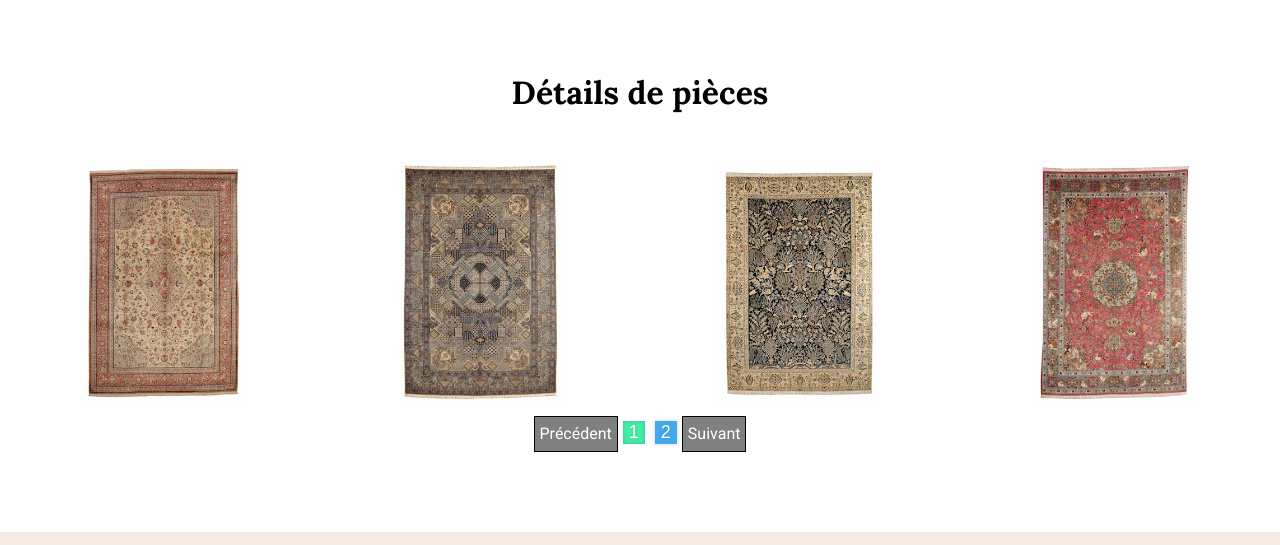
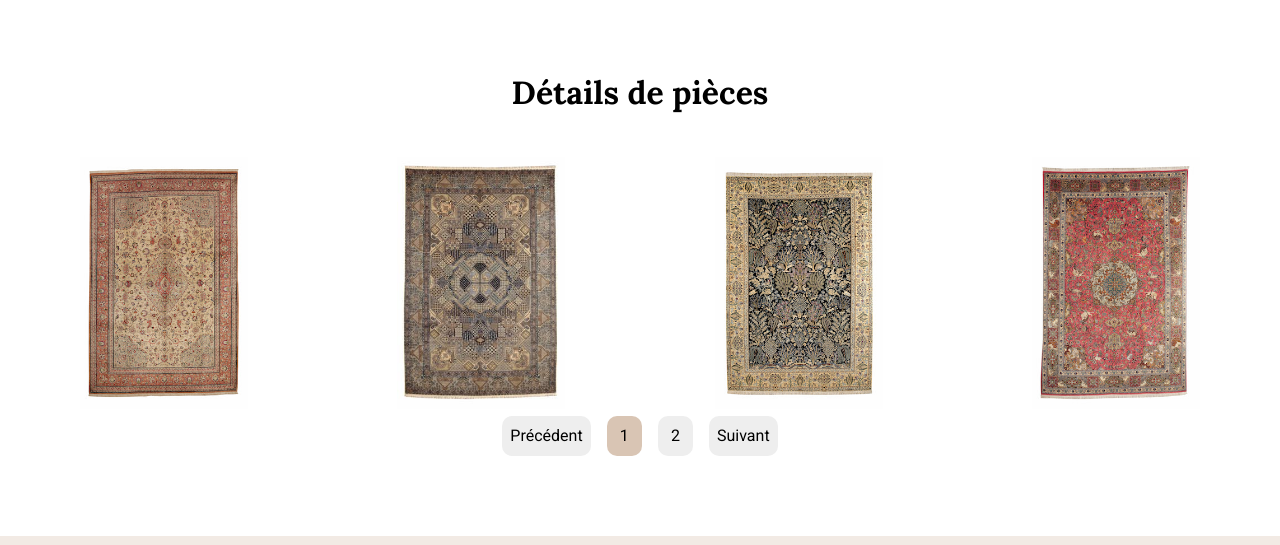
Before and after one commit to Vladou73/site_web_tapis, a website: page catalogue.html in a window 1280 px wide. Shown: the part 1223-1768 px from the top of the page. Drawn offline with nearby package versions, Linux system fonts and the light colour scheme.

Commit message:
pagination catalogue slides modifs

```diff
--- a/catalogue.html
+++ b/catalogue.html
@@ -73,13 +73,11 @@
                     <!-- HERE INSERT TEMPLATE CATALOGUE ARTICLES -->
                 </div>
 
-                <div class="pagination_container">
-                    <div class="pagination_prev_next" id="pagination_prev">Précédent</div>
-                    <div class="pagenumbers" id="pagination">
+                <ul class="pagination_container">
+                    <li class="pagination_prev_next" id="pagination_prev">Précédent</li>
                         <!-- HERE INSERT PAGINATION BUTTONS -->
-                    </div>
-                    <div class="pagination_prev_next" id="pagination_next">Suivant</div>
-                </div>
+                    <li class="pagination_prev_next" id="pagination_next">Suivant</li>
+                </ul>
 
             </section>
 
--- a/css/style.css
+++ b/css/style.css
@@ -700,42 +700,39 @@ footer {
     width: 100%;
     justify-content: center;
 }
-.pagination_container .pagination_prev_next, .pagination_container paginationButton {
+
+.pagination_container * {
+    margin: 0 0.5rem;
+    border-radius: 10px;
+    background-color: #eee;
+    color: black;
+    transition: 0.4s;
+}
+
+.pagination_container .pagination_prev_next, .page_number {
     cursor: pointer;
 }
 
-.pagenumbers button {
-	/* width: 50px;
-	height: 50px; */
-
-	appearance: none;
-	border: none;
-	outline: none;
-	background-color: #44AAEE;
-	margin: 5px;
-	transition: 0.4s;
-
-	color: #FFF;
-	font-size: 18px;
-	text-shadow: 0px 0px 4px rgba(0, 0, 0, 0.2);
-	box-shadow: 0px 0px 4px rgba(0, 0, 0, 0.2);
+.page_number {
+    width:2.2rem;
+    display: flex;
+    align-items: center;
+    justify-content: center;
 }
 
-.pagenumbers button:hover {
-	background-color: #44EEAA;
-}
-
-.pagenumbers .paginationActive {
-	background-color: #44EEAA;
-	box-shadow: inset 0px 0px 4px rgba(0, 0, 0, 0.2);
+.active_page {
+	background-color: #D9C5B4;
 }
 
 .pagination_prev_next {
-    border: 1px solid black;
-    padding: 5px;
-    background-color: grey;
-    color: white;
+    padding: 0.5rem;
 }
+
+.page_number:hover, .pagination_prev_next:hover {
+	background-color: #D9C5B4;
+}
+
+
 
 
 
--- a/js/catalogue.js
+++ b/js/catalogue.js
@@ -222,57 +222,71 @@ const app = {
   }
 
   app.setupPagination = function() {
+    // store elements in variables
+    const paginationContainer = document.querySelector('.pagination_container');
+    const prevButton = document.getElementById('pagination_prev');
+    const nextButton = document.getElementById('pagination_next');
+
     //setup pagination buttons
-    const paginationWrapper = document.getElementById('pagination');
-    paginationWrapper.innerHTML = "";
-
     let pageCount = Math.ceil(app.dataCatalogue.length / app.itemsPerPage);
     for (let i = 1; i < pageCount + 1; i++) {
       let btn = app.paginationButton(i);
-      paginationWrapper.appendChild(btn);
+      paginationContainer.insertBefore(btn, nextButton);
     }
 
     //setup eventlisteners for prev and next buttons
-    const prevButton = document.getElementById('pagination_prev');
-    const nextButton = document.getElementById('pagination_next');
-
     prevButton.addEventListener('click',function(){
       if (app.currentPage>1){
+        //set new current page
         app.currentPage--;
+        //get new active page and modify pagination buttons class
+        let activeButton = document.querySelector('.active_page').previousElementSibling;
+        app.changeActivePageClass(activeButton);
+        //load carpets
+        app.createPaginatedCatalogueSlides();
       }
-      app.createPaginatedCatalogueSlides();
     });
+
     nextButton.addEventListener('click',function(){
       if (app.currentPage<pageCount){
+        //set new current page
         app.currentPage++;
+        //get new active page and modify pagination buttons class
+        let activeButton = document.querySelector('.active_page').nextElementSibling;
+        app.changeActivePageClass(activeButton);
+        //load carpets
+        app.createPaginatedCatalogueSlides();
       }
-      app.createPaginatedCatalogueSlides();
     });
 
   }
 
   app.paginationButton = function(page) {
     //create button pagination element in DOM
-    let button = document.createElement('button');
+    let button = document.createElement('li');
     button.innerText = page;
+    button.classList.add('page_number');
 
     //for current page (when initialized, current page = 1) adds class pagination active to the button for CSS style
-    if (app.currentPage == page) button.classList.add('paginationActive');
+    if (app.currentPage == page) button.classList.add('active_page');
 
     //event listener added to each pagination button
-    button.addEventListener('click', function () {
+    button.addEventListener('click', function(e) {
       app.currentPage = page;
       //trigger function to show pictures of selected page
       app.createPaginatedCatalogueSlides();
-      //remove active class from former active pagination button
-      let current_btn = document.querySelector('.pagenumbers .paginationActive');
-      current_btn.classList.remove('paginationActive');
-
-      button.classList.add('paginationActive');
+      app.changeActivePageClass(e.currentTarget);
     });
 
     return button;
   }
 
+  app.changeActivePageClass = function(button) {
+    //remove active class from former active pagination button
+    let formerActivePage = document.querySelector('.active_page');
+    formerActivePage.classList.remove('active_page');
+    button.classList.add('active_page');
+  }
+
 
   document.addEventListener('DOMContentLoaded', app.init);
```
